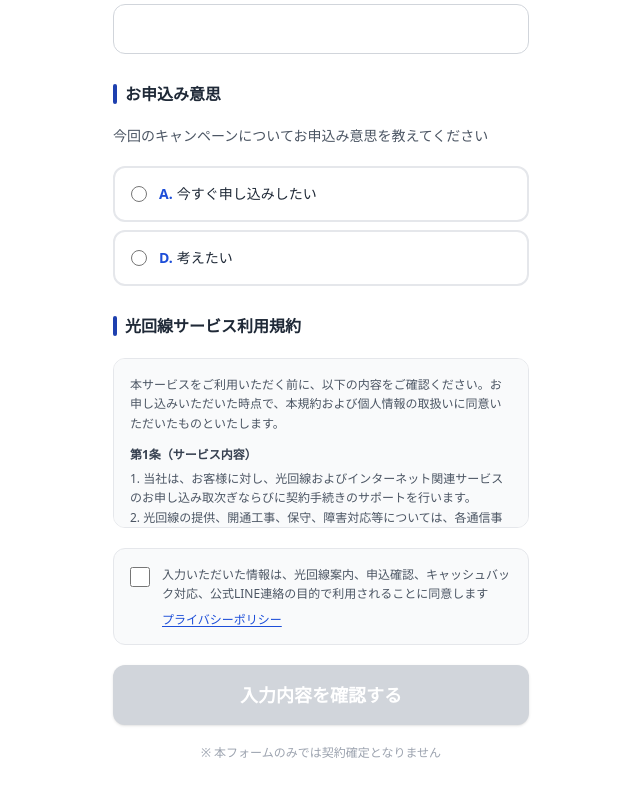
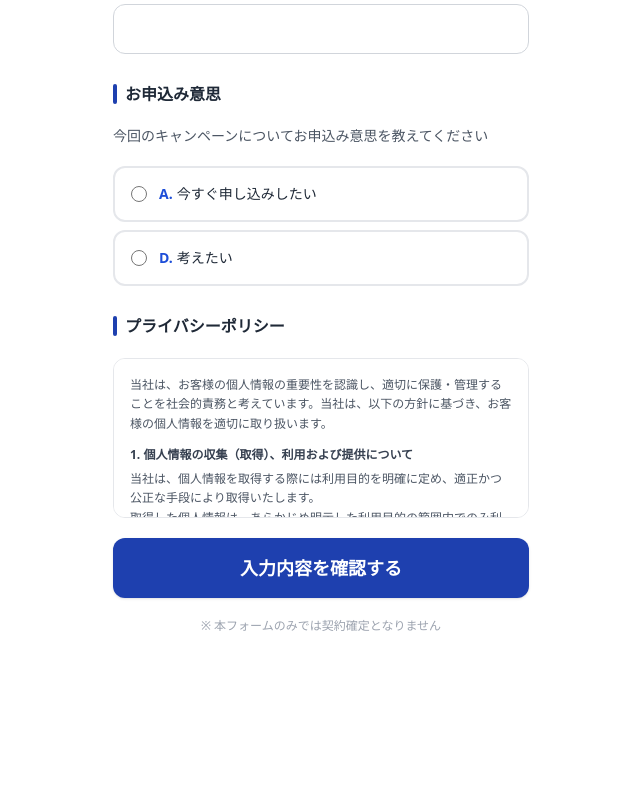
Before and after one commit to CORNELIUS8118/hikariLP2, a Next.js app: page / in a window 1280 px wide. Shown: the part 3190-3987 px from the top of the page, without its empty margins (319-959 px from the left). After the commit the page ends 3904 px from the top, so only its background shows below. Built offline with nearby package versions, Linux system fonts and the light colour scheme.

Commit message:
Update form privacy policy consent

```diff
--- a/components/FormSection.tsx
+++ b/components/FormSection.tsx
@@ -1,7 +1,6 @@
 'use client';
 
 import { useState } from 'react';
-import Link from 'next/link';
 import type { FormValues, Intent } from '@/lib/types';
 import FaqSection, { FAQ_TOTAL } from './FaqSection';
 
@@ -34,7 +33,7 @@ const INITIAL: FormValues = {
   account_holder: '',
   email: '',
   intent: '',
-  agreed: false,
+  agreed: true,
   referrer: '',
 };
 
@@ -93,6 +92,7 @@ export default function FormSection({ onConfirm, initialValues }: Props) {
     setError('');
     onConfirm({
       ...values,
+      agreed: true,
       faq_confirmed: true,
       faq_confirmed_at: new Date().toISOString(),
       faq_confirm_count: `${faqConfirmedCount}/${FAQ_TOTAL}`,
@@ -447,91 +447,10 @@ export default function FormSection({ onConfirm, initialValues }: Props) {
             )}
           </div>
 
-          {/* 光回線サービス利用規約 */}
-          <SectionHeading>光回線サービス利用規約</SectionHeading>
-          <div className="max-h-[170px] overflow-y-auto rounded-xl border border-gray-200 bg-gray-50 p-4 text-xs text-gray-600 leading-relaxed space-y-3">
-            <p>
-              本サービスをご利用いただく前に、以下の内容をご確認ください。お申し込みいただいた時点で、本規約および個人情報の取扱いに同意いただいたものといたします。
-            </p>
-
-            <div>
-              <p className="font-bold text-gray-700 mb-1">第1条（サービス内容）</p>
-              <p>1. 当社は、お客様に対し、光回線およびインターネット関連サービスのお申し込み取次ぎならびに契約手続きのサポートを行います。</p>
-              <p>2. 光回線の提供、開通工事、保守、障害対応等については、各通信事業者が実施するものとします。</p>
-            </div>
-
-            <div>
-              <p className="font-bold text-gray-700 mb-1">第2条（お申し込み）</p>
-              <p>1. お申し込み内容に不備または誤りがある場合、お手続きを完了できない場合があります。</p>
-              <p>2. 通信事業者による審査の結果、お申し込みをお受けできない場合があります。</p>
-              <p>3. 提供エリア、設備状況その他の理由により、サービスをご利用いただけない場合があります。</p>
-            </div>
-
-            <div>
-              <p className="font-bold text-gray-700 mb-1">第3条（工事について）</p>
-              <p>1. 工事内容により、お客様または代理人様の立ち会いが必要となる場合があります。</p>
-              <p>2. 建物設備や配線状況等により、追加工事または別途費用が発生する場合があります。</p>
-              <p>3. 工事日程は通信事業者との調整のうえ決定されます。</p>
-            </div>
-
-            <div>
-              <p className="font-bold text-gray-700 mb-1">第4条（料金）</p>
-              <p>1. 月額料金、工事費、契約事務手数料、オプション料金等は、ご契約いただく通信事業者の定める料金体系に従います。</p>
-              <p>2. キャンペーン、割引、キャッシュバックには、それぞれ適用条件があります。</p>
-            </div>
-
-            <div>
-              <p className="font-bold text-gray-700 mb-1">第5条（キャッシュバック）</p>
-              <p>1. キャッシュバック対象となるお客様は、当社が指定する必要書類（請求明細等）をご提出いただく必要があります。</p>
-              <p>2. 必要書類の確認後、当社所定の期間内にご指定の口座へお振込みいたします。</p>
-              <p>3. 必要書類の未提出、記載不備、期限超過、または適用条件を満たさない場合は、キャッシュバック対象外となる場合があります。</p>
-            </div>
-
-            <div>
-              <p className="font-bold text-gray-700 mb-1">第6条（解約について）</p>
-              <p>キャンペーン対象のお客様が対象期間中に通信事業者所定の解約金等を負担された場合は、当社所定の条件を満たした場合に限り、対象費用をキャッシュバックいたします。</p>
-            </div>
-
-            <div>
-              <p className="font-bold text-gray-700 mb-1">第7条（個人情報の取扱い）</p>
-              <p>1. 当社は、お客様から取得した氏名、住所、電話番号、メールアドレス、銀行口座情報その他のお申し込み情報を、お申し込み手続き、本人確認、サービス提供、アフターサポート、お問い合わせ対応および各種ご案内の目的で利用いたします。</p>
-              <p>2. お申し込み手続きに必要な範囲において、通信事業者その他業務委託先へ情報を提供する場合があります。</p>
-              <p>3. 法令に基づく場合を除き、お客様の同意なく第三者へ個人情報を提供することはありません。</p>
-              <p>4. 当社は、お客様の個人情報を適切に管理し、不正アクセス、漏えい、滅失または毀損の防止に努めます。</p>
-            </div>
-
-            <div>
-              <p className="font-bold text-gray-700 mb-1">第8条（免責事項）</p>
-              <p>1. 天災、通信障害、設備障害、通信事業者の都合その他やむを得ない事由により、工事日程またはサービス開始日が変更となる場合があります。</p>
-              <p>2. 通信事業者が提供するサービス内容、料金、キャンペーン等の変更について、当社は責任を負いかねます。</p>
-              <p>3. 通信事業者の設備障害、サービス停止その他当社の責めに帰すことのできない事由により生じた損害について、当社は責任を負いかねます。</p>
-            </div>
-
-            <div>
-              <p className="font-bold text-gray-700 mb-1">第9条（規約の変更）</p>
-              <p>当社は、法令の改正、サービス内容の変更その他必要がある場合、本規約を変更することがあります。変更後の規約は、本サービス上または当社が適当と判断する方法により公表した時点から効力を生じるものとします。</p>
-            </div>
-          </div>
-
-          {/* 個人情報同意 */}
-          <div className="mt-2 bg-gray-50 border border-gray-200 rounded-xl p-4 space-y-2">
-            <label className="flex items-start gap-3 cursor-pointer">
-              <input
-                type="checkbox"
-                checked={values.agreed}
-                onChange={(e) => setValues((prev) => ({ ...prev, agreed: e.target.checked }))}
-                className="mt-0.5 w-5 h-5 accent-blue-600 shrink-0"
-              />
-              <span className="text-xs text-gray-600 leading-relaxed">
-                入力いただいた情報は、光回線案内、申込確認、キャッシュバック対応、公式LINE連絡の目的で利用されることに同意します
-              </span>
-            </label>
-            <Link
-              href="/privacy"
-              className="block pl-8 text-xs text-blue-700 underline underline-offset-2"
-            >
-              プライバシーポリシー
-            </Link>
+          {/* プライバシーポリシー */}
+          <SectionHeading>プライバシーポリシー</SectionHeading>
+          <div className="max-h-[160px] overflow-y-auto rounded-xl border border-gray-200 bg-white p-4 text-xs text-gray-600 leading-relaxed space-y-3 overscroll-contain [-webkit-overflow-scrolling:touch]">
+            <PrivacyPolicyContent />
           </div>
 
           {error && (
@@ -542,8 +461,7 @@ export default function FormSection({ onConfirm, initialValues }: Props) {
 
           <button
             type="submit"
-            disabled={!values.agreed}
-            className="w-full py-4 bg-blue-800 hover:bg-blue-900 active:bg-blue-950 disabled:bg-gray-300 disabled:cursor-not-allowed text-white font-bold text-lg rounded-xl transition-colors shadow"
+            className="w-full py-4 bg-blue-800 hover:bg-blue-900 active:bg-blue-950 text-white font-bold text-lg rounded-xl transition-colors shadow"
           >
             入力内容を確認する
           </button>
@@ -563,6 +481,70 @@ const normalCls =
 const errCls =
   'w-full px-4 py-3 rounded-xl border-2 border-red-400 text-base bg-red-50 focus:outline-none focus:ring-2 focus:ring-red-400 focus:border-transparent placeholder:text-gray-400';
 
+function PrivacyPolicyContent() {
+  return (
+    <>
+      <p>
+        当社は、お客様の個人情報の重要性を認識し、適切に保護・管理することを社会的責務と考えています。当社は、以下の方針に基づき、お客様の個人情報を適切に取り扱います。
+      </p>
+
+      <div>
+        <p className="font-bold text-gray-700 mb-1">1. 個人情報の収集（取得）、利用および提供について</p>
+        <p>
+          当社は、個人情報を取得する際には利用目的を明確に定め、適正かつ公正な手段により取得いたします。
+        </p>
+        <p>
+          取得した個人情報は、あらかじめ明示した利用目的の範囲内でのみ利用し、お客様の同意または法令に基づく場合を除き、目的外利用は行いません。
+        </p>
+        <p>
+          また、お客様が各サービスの利用を希望された場合に限り、お申し込み手続きに必要な範囲で各販売会社へ個人情報を提供いたします。
+        </p>
+      </div>
+
+      <div>
+        <p className="font-bold text-gray-700 mb-1">2. 個人情報の安全管理について</p>
+        <p>
+          当社は、お客様の個人情報を適切に管理し、不正アクセス、紛失、改ざん、漏えい等の防止に努めます。
+        </p>
+        <p>
+          また、安全管理措置を継続的に見直し、事故の予防および是正に取り組みます。
+        </p>
+      </div>
+
+      <div>
+        <p className="font-bold text-gray-700 mb-1">3. 法令等の遵守について</p>
+        <p>
+          当社は、個人情報の取扱いに関して、個人情報保護法その他関連法令、各種ガイドライン等を遵守し、適切な管理・運用を行います。
+        </p>
+      </div>
+
+      <div>
+        <p className="font-bold text-gray-700 mb-1">4. 継続的改善について</p>
+        <p>
+          当社は、個人情報保護を適切に実施するための管理体制を整備し、従業者への教育、利用状況の確認および見直しを継続的に実施し、改善に努めます。
+        </p>
+      </div>
+
+      <div>
+        <p className="font-bold text-gray-700 mb-1">5. お客様の権利について</p>
+        <p>
+          お客様からご自身の個人情報について、開示、訂正、追加、削除、利用停止等のお申し出があった場合は、ご本人であることを確認のうえ、法令に基づき適切に対応いたします。
+        </p>
+      </div>
+
+      <div>
+        <p className="font-bold text-gray-700 mb-1">6. 個人情報漏えい等への対応</p>
+        <p>
+          当社は、個人情報漏えい等の事故防止に努めるとともに、万一事故が発生した場合には、原因究明および再発防止策を速やかに実施し、適切に対応いたします。
+        </p>
+      </div>
+
+      <p>
+        当社のすべての従業者は、本ポリシーを理解し、お客様の個人情報保護の重要性を認識したうえで、適切な管理・運用に努めます。
+      </p>
+    </>
+  );
+}
 function SectionHeading({ children }: { children: React.ReactNode }) {
   return (
     <div className="flex items-center gap-2 pt-2">
```
